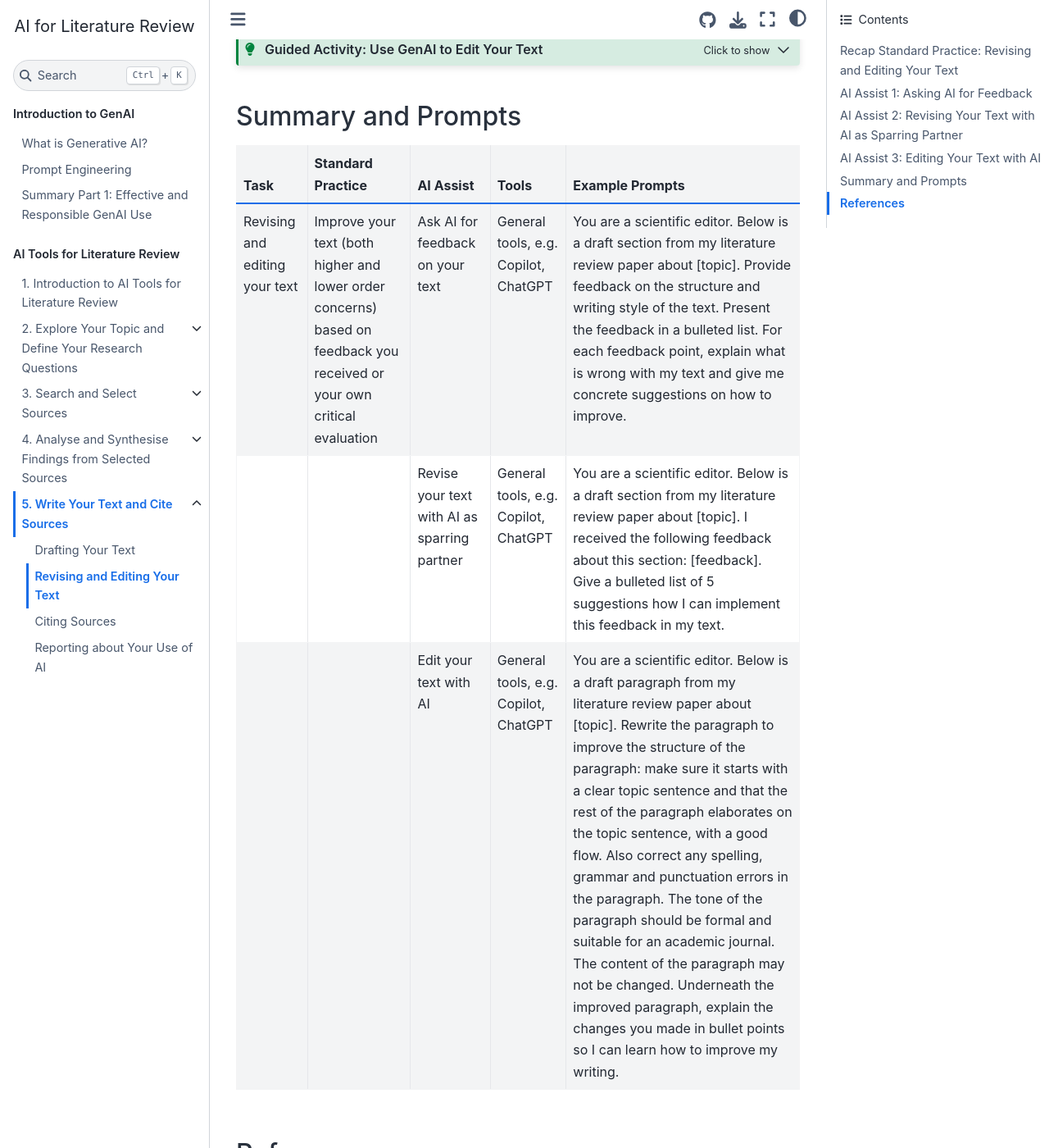
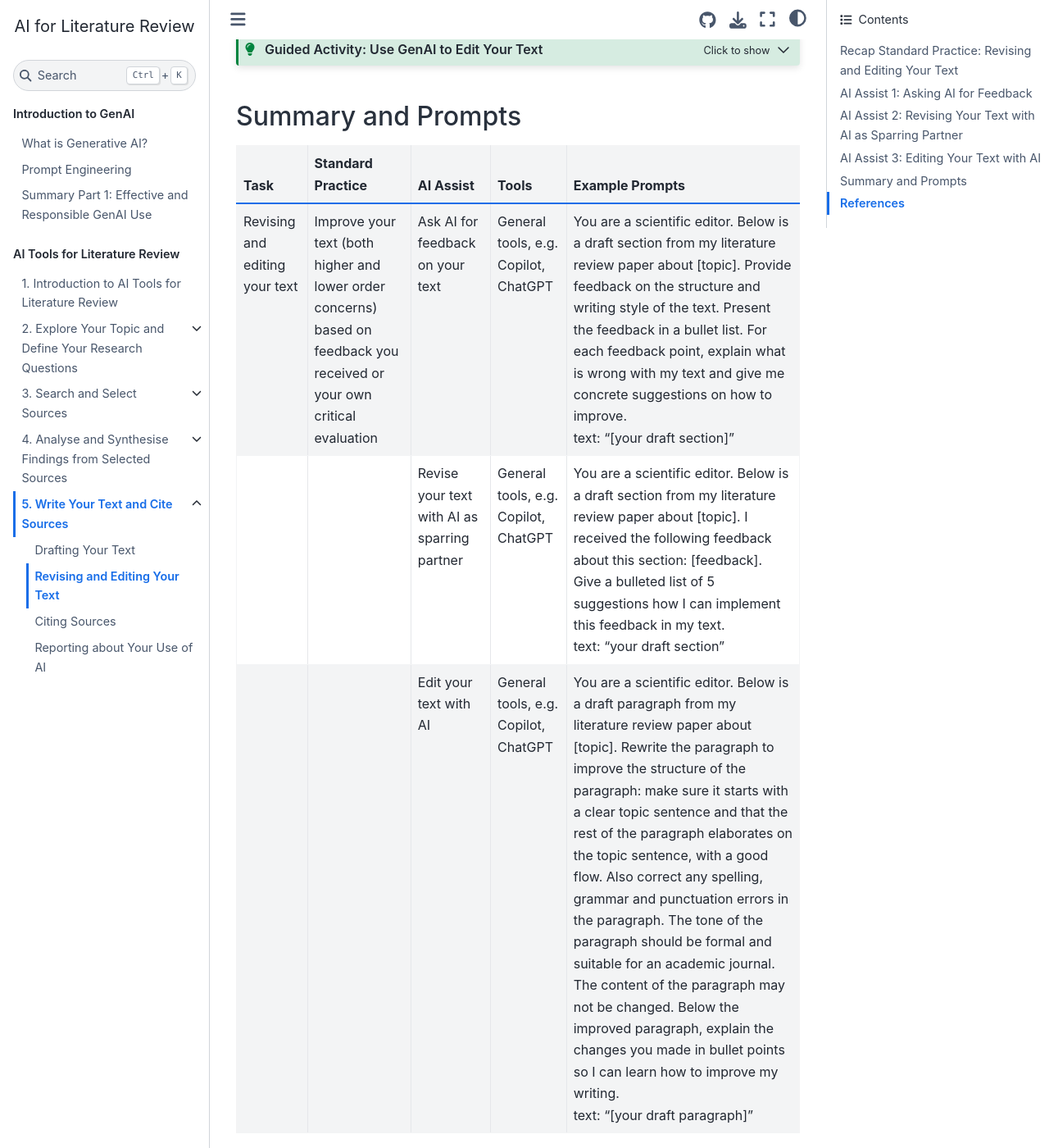
Before and after one commit to lwalma/ai-lit-review, a Jupyter Book: the page built from book/part2/5b-revising.md, in a window 1280 px wide and 1400 px high, scrolled down 2887 px. Shown: the whole window at 82% size. Built offline with Jupyter Book 1.0.4 settings and Sphinx 7.4.7 and the Sphinx Book theme 1.1.4, drawn with Linux system fonts in a browser that asks for light colours; comment, search, counter and statistics services are not loaded.

Commit message:
Update 5b-revising.md

````diff
--- a/book/part2/5b-revising.md
+++ b/book/part2/5b-revising.md
@@ -44,8 +44,8 @@ In most cases, you will receive feedback on your draft from your supervisor, lec
 
 ```{admonition} Example Prompt
 :class: dropdown note
-You are a scientific editor. Below is a draft section from my literature review paper about [topic]. Provide feedback on the structure and writing style of the text. Present the feedback in a bulleted list. For each feedback point, explain what is wrong with my text and give me concrete suggestions on how to improve.<br>
-[your draft section]
+You are a scientific editor. Below is a draft section from my literature review paper about [topic]. Provide feedback on the structure and writing style of the text. Present the feedback in a bullet list. For each feedback point, explain what is wrong with my text and give me concrete suggestions on how to improve.<br>
+text: "[your draft section]"
 ```
 
 In addition to general AI tools, there are also academic writing feedback tools that have been developed recently, like <span>Winston.ai</span>. Note that these tools are often paid and that it is currently unclear if the quality of the feedback is up to academic standards (i.e., if it is better than general tools).
@@ -75,15 +75,15 @@ Although it can be very useful to ask AI for suggestions on how to implement fee
 
 ```{admonition} Example Prompt
 :class: dropdown note
-You are a scientific editor. Below is a draft section from my literature review paper about [topic]. I received the following feedback about this section: [feedback]. Give a bulleted list of 5 suggestions how I can implement this feedback in my text.<br>
-[draft section]
+You are a scientific editor. Below is a draft section from my literature review paper about [topic]. I received the following feedback about this section: [feedback]. Give a bullet list of five suggestions how I can implement this feedback in my text.<br>
+text: "[your draft section]"
 ```
 
 Once the AI has provided a few suggestions, you can build on one or more of them with a follow-up prompt.
 
 ```{admonition} Example Follow-up Prompt
 :class: dropdown note
-I think the suggestion about [suggestion] would be the most suitable for my text. Can you rewrite the section based on this suggestion for improvement? Underneath the rewritten section, give a detailed list in bullet points explaining the changes that you made.
+I think the suggestion about [suggestion] would be the most suitable for my text. Can you rewrite the section based on this suggestion for improvement? Below the rewritten section, give a detailed list in bullet points explaining the changes that you made.
 ```
 
 ```{admonition} Guided Activity: Use GenAI to Revise Your Text
@@ -96,7 +96,7 @@ I think the suggestion about [suggestion] would be the most suitable for my text
 **Step 3.** Ask the AI for suggestions to implement the feedback. You can use the following prompt (and adjust it where necessary):
 
 _You are a scientific editor. Below is a draft section from my literature review paper about [topic]. I received the following feedback about this section: [feedback]. Give a bulleted list of 5 suggestions how I can implement this feedback in my text.<br>
-[draft section]_
+text: "[your draft section]"_
 
 **Step 4.** Evaluate the suggestions and select the suggestions that seem most helpful.
 
@@ -117,8 +117,8 @@ If you use GenAI tools to edit your text, make sure to check if the AI did not a
 
 ```{admonition} Example Prompt
 :class: dropdown note
-You are a scientific editor. Below is a draft paragraph from my literature review paper about [topic]. Rewrite the paragraph to improve the structure of the paragraph: make sure it starts with a clear topic sentence and that the rest of the paragraph elaborates on the topic sentence, with a good flow. Also correct any spelling, grammar and punctuation errors in the paragraph. The tone of the paragraph should be formal and suitable for an academic journal. The content of the paragraph may not be changed. Underneath the improved paragraph, explain the changes you made in bullet points so I can learn how to improve my writing.<br>
-[your draft paragraph]
+You are a scientific editor. Below is a draft paragraph from my literature review paper about [topic]. Rewrite the paragraph to improve the structure of the paragraph: make sure it starts with a clear topic sentence and that the rest of the paragraph elaborates on the topic sentence, with a good flow. Also correct any spelling, grammar and punctuation errors in the paragraph. The tone of the paragraph should be formal and suitable for an academic journal. The content of the paragraph may not be changed. Below the improved paragraph, explain the changes you made in bullet points so I can learn how to improve my writing.<br>
+text: "[your draft paragraph]"
 ```
 
 ```{admonition} Guided Activity: Use GenAI to Edit Your Text
@@ -130,8 +130,8 @@ You are a scientific editor. Below is a draft paragraph from my literature revie
 
 **Step 3.** Ask the AI for suggestions to implement the feedback. You can use the following prompt (and adjust it where necessary):
 
-_You are a scientific editor. Below is a draft paragraph from my literature review paper about [topic]. Rewrite the paragraph to improve the structure of the paragraph: make sure it starts with a clear topic sentence and that the rest of the paragraph elaborates on the topic sentence, with a good flow. Also correct any spelling, grammar and punctuation errors in the paragraph. The tone of the paragraph should be formal and suitable for an academic journal. The content of the paragraph may not be changed. Underneath the improved paragraph, explain the changes you made in bullet points so I can learn how to improve my writing.<br>
-[your draft paragraph]_
+_You are a scientific editor. Below is a draft paragraph from my literature review paper about [topic]. Rewrite the paragraph to improve the structure of the paragraph: make sure it starts with a clear topic sentence and that the rest of the paragraph elaborates on the topic sentence, with a good flow. Also correct any spelling, grammar and punctuation errors in the paragraph. The tone of the paragraph should be formal and suitable for an academic journal. The content of the paragraph may not be changed. Below the improved paragraph, explain the changes you made in bullet points so I can learn how to improve my writing.<br>
+text: "[your draft paragraph]"_
 
 **Step 4.** Evaluate the output and improve your text accordingly.
 ```
@@ -140,9 +140,9 @@ _You are a scientific editor. Below is a draft paragraph from my literature revi
 
 | Task | Standard Practice | AI Assist | Tools | Example Prompts |
 |-|-|-|-|-|
-| Revising and editing your text | Improve your text (both higher and lower order concerns) based on feedback you received or your own critical evaluation | Ask AI for feedback on your text | General tools, e.g. Copilot, ChatGPT | You are a scientific editor. Below is a draft section from my literature review paper about [topic]. Provide feedback on the structure and writing style of the text. Present the feedback in a bulleted list. For each feedback point, explain what is wrong with my text and give me concrete suggestions on how to improve. |
-| | | Revise your text with AI as sparring partner | General tools, e.g. Copilot, ChatGPT | You are a scientific editor. Below is a draft section from my literature review paper about [topic]. I received the following feedback about this section: [feedback]. Give a bulleted list of 5 suggestions how I can implement this feedback in my text. |
-| | | Edit your text with AI | General tools, e.g. Copilot, ChatGPT | You are a scientific editor. Below is a draft paragraph from my literature review paper about [topic]. Rewrite the paragraph to improve the structure of the paragraph: make sure it starts with a clear topic sentence and that the rest of the paragraph elaborates on the topic sentence, with a good flow. Also correct any spelling, grammar and punctuation errors in the paragraph. The tone of the paragraph should be formal and suitable for an academic journal. The content of the paragraph may not be changed. Underneath the improved paragraph, explain the changes you made in bullet points so I can learn how to improve my writing.|
+| Revising and editing your text | Improve your text (both higher and lower order concerns) based on feedback you received or your own critical evaluation | Ask AI for feedback on your text | General tools, e.g. Copilot, ChatGPT | You are a scientific editor. Below is a draft section from my literature review paper about [topic]. Provide feedback on the structure and writing style of the text. Present the feedback in a bullet list. For each feedback point, explain what is wrong with my text and give me concrete suggestions on how to improve. <br> text: "[your draft section]"|
+| | | Revise your text with AI as sparring partner | General tools, e.g. Copilot, ChatGPT | You are a scientific editor. Below is a draft section from my literature review paper about [topic]. I received the following feedback about this section: [feedback]. Give a bulleted list of 5 suggestions how I can implement this feedback in my text. <br> text: "your draft section"|
+| | | Edit your text with AI | General tools, e.g. Copilot, ChatGPT | You are a scientific editor. Below is a draft paragraph from my literature review paper about [topic]. Rewrite the paragraph to improve the structure of the paragraph: make sure it starts with a clear topic sentence and that the rest of the paragraph elaborates on the topic sentence, with a good flow. Also correct any spelling, grammar and punctuation errors in the paragraph. The tone of the paragraph should be formal and suitable for an academic journal. The content of the paragraph may not be changed. Below the improved paragraph, explain the changes you made in bullet points so I can learn how to improve my writing.<br> text: "[your draft paragraph]"|
 
 ## References
 
````
